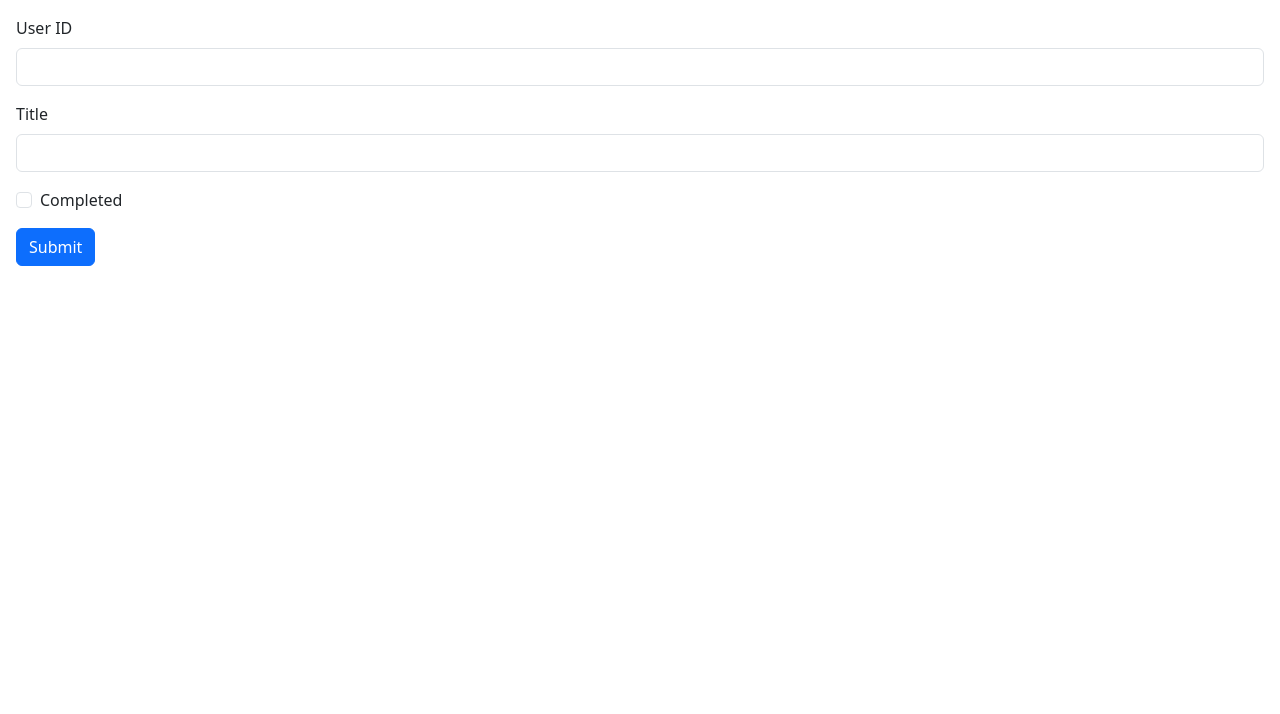
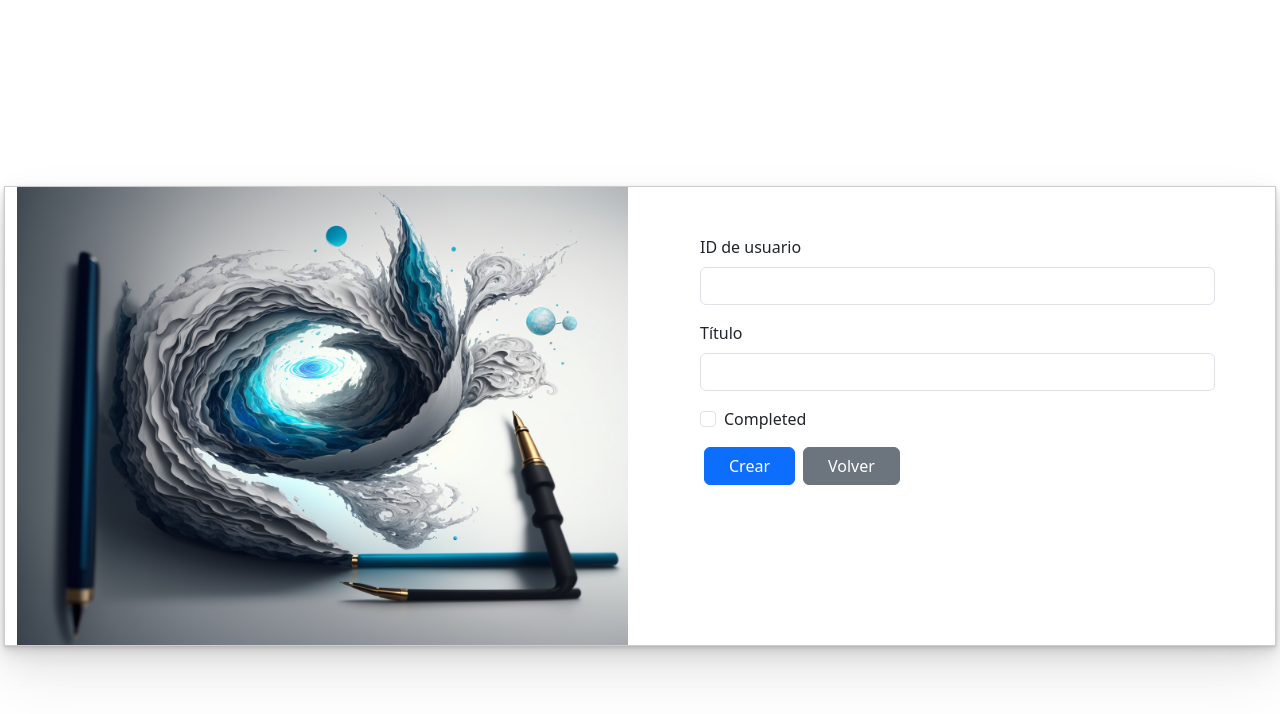
Before and after one commit to Jsebas1198/ITTI_Form, a React (Vite) app: page /form in a window 1280 px wide. Shown: the top 714 px of the page. Built offline with nearby package versions, Linux system fonts and the light colour scheme; no server answers.

Commit message:
Updated form style

```diff
--- a/src/components/CardsList/index.tsx
+++ b/src/components/CardsList/index.tsx
@@ -17,6 +17,7 @@ const CardList = ({ filter }: IProps) => {
     };
   }, []);
 
+  //Obtiene los datos de los usuarios
   const fetchCards = async () => {
     if (hasLoaded) return; // Si los datos ya se han cargado, no hagas nada
     try {
@@ -29,6 +30,7 @@ const CardList = ({ filter }: IProps) => {
     }
   };
 
+  //Controlar el desplazamiento de la página y cargar más tarjetas al llegar al final.
   const handleScroll = () => {
     if (
       window.innerHeight + document.documentElement.scrollTop ===
@@ -47,6 +49,7 @@ const CardList = ({ filter }: IProps) => {
       return !card.completed;
     }
   });
+
   return (
     <div>
       <div className="row">
--- /dev/null
+++ b/src/components/FormWrapper/index.tsx
@@ -0,0 +1,85 @@
+import React from 'react';
+import { useForm } from 'react-hook-form';
+import { toast } from 'react-toastify';
+import { useNavigate } from 'react-router-dom';
+import { ICreateUser } from '../../interfaces/User/ICreateuser';
+import UserService from '../../services/UserService';
+import { images } from '../../constants/images';
+import CustomForm from '../common/CustomForm';
+
+interface FormData {
+  userId: number;
+  title: string;
+  completed: boolean;
+}
+
+const FormWrapper: React.FC = () => {
+  const navigate = useNavigate();
+  const {
+    register,
+    handleSubmit,
+    formState: { errors },
+  } = useForm<FormData>();
+
+  /**
+   * @description Función para crear un usuario
+   */
+  const createUser = async (data: ICreateUser) => {
+    const { userId, title, completed } = data;
+
+    UserService.create({
+      userId,
+      title,
+      completed,
+    })
+      .then(() => {
+        toast.success('Se creó el usuario exitosamente');
+        navigate('/');
+      })
+      .catch((err) => {
+        toast.error('Error al crear un usuario');
+        console.error('Error al crear un usuario:', err);
+      });
+  };
+  const validateTitle = (value: string) => {
+    if (/\d/.test(value)) {
+      return 'El título no debe contener caracteres numéricos';
+    }
+    return true;
+  };
+
+  return (
+    <div
+      className="d-flex justify-content-center align-items-center "
+      style={{ height: '100vh' }}
+    >
+      <div
+        className="row"
+        style={{
+          border: '1px solid #ccc',
+          boxShadow:
+            'rgba(0, 0, 0, 0.07) 0px 1px 2px, rgba(0, 0, 0, 0.07) 0px 2px 4px, rgba(0, 0, 0, 0.07) 0px 4px 8px, rgba(0, 0, 0, 0.07) 0px 8px 16px, rgba(0, 0, 0, 0.07) 0px 16px 32px, rgba(0, 0, 0, 0.07) 0px 32px 64px',
+        }}
+      >
+        <div className="col-md-6 d-none d-md-block">
+          <img
+            src={images.Creation}
+            alt="Imagen"
+            style={{ width: '100%', height: '100%' }}
+          />
+        </div>
+        <div className="col-md-6">
+          <CustomForm
+            createUser={createUser}
+            handleSubmit={handleSubmit}
+            register={register}
+            errors={errors}
+            validateTitle={validateTitle}
+          />
+        </div>
+      </div>
+    </div>
+  );
+};
+
+export default FormWrapper;
--- /dev/null
+++ b/src/components/common/CustomForm/index.tsx
@@ -0,0 +1,81 @@
+import { useNavigate } from 'react-router-dom';
+import { useWindow } from '../../../hooks/useWindow';
+import { IProps } from './IProps';
+
+const CustomForm = ({
+  createUser,
+  handleSubmit,
+  register,
+  errors,
+  validateTitle,
+}: IProps) => {
+  const navigate = useNavigate();
+  const { isMobile } = useWindow();
+
+  return (
+    <form onSubmit={handleSubmit(createUser)} className="p-5">
+      <div className="mb-3">
+        <label htmlFor="userId" className="form-label">
+          ID de usuario
+        </label>
+        <input
+          type="number"
+          className={`form-control ${errors.userId ? 'is-invalid' : ''}`}
+          {...register('userId', { required: true })}
+        />
+        {errors.userId && (
+          <div className="invalid-feedback">ID de usuario es requerido</div>
+        )}
+      </div>
+
+      <div className="mb-3">
+        <label htmlFor="title" className="form-label">
+          Título
+        </label>
+        <input
+          type="text"
+          className={`form-control ${errors.title ? 'is-invalid' : ''}`}
+          {...register('title', {
+            required: true,
+            validate: validateTitle,
+          })}
+        />
+        {errors.title && (
+          <div className="invalid-feedback">
+            {errors.title.message || 'Titulo es requerido'}
+          </div>
+        )}
+      </div>
+      <div className="form-check mb-3">
+        <input
+          type="checkbox"
+          className={`form-check-input ${errors.completed ? 'is-invalid' : ''}`}
+          {...register('completed')}
+        />
+        <label className="form-check-label" htmlFor="completed">
+          Completed
+        </label>
+        {errors.completed && (
+          <div className="invalid-feedback">Valores invalidos</div>
+        )}
+      </div>
+
+      <div className="d-flex flex-column flex-md-row justify-content-md-between">
+        <div className="-mx-1">
+          <button type="submit" className="btn btn-primary px-4 mx-1">
+            Crear
+          </button>
+          <button
+            type="button"
+            className={`btn btn-secondary px-4 mx-1 ${isMobile ? 'mt-2' : ''}`}
+            onClick={() => navigate('/')}
+          >
+            Volver
+          </button>
+        </div>
+      </div>
+    </form>
+  );
+};
+
+export default CustomForm;
--- a/src/components/common/Form/index.tsx
+++ /dev/null
@@ -1,81 +0,0 @@
-import React from 'react';
-import { useForm } from 'react-hook-form';
-import { toast } from 'react-toastify';
-import { useNavigate  } from 'react-router-dom';
-import { ICreateUser } from '../../../interfaces/User/ICreateuser';
-import UserService from '../../../services/UserService';
-interface FormData {
-  userId: number;
-  title: string;
-  completed: boolean;
-}
-
-const Form: React.FC = () => {
-  const navigate = useNavigate();
-  const { register, handleSubmit, formState: { errors } } = useForm<FormData>();
-
-  /**
-   * @description Función para crear un usuario
-   */
-  const createUser = async (data: ICreateUser) => {
-    const {userId, title, completed } = data;
-
-    UserService.create({
-      userId, title, completed
-    })
-      .then(() => {
-        toast.success('Se creó el usuario exitosamente');
-        navigate('/');
-      })
-      .catch((err) => {
-        toast.error('Error al crear un usuario');
-        console.error('Error al crear un usuario:', err);
-      });
-  };
-  const validateTitle = (value: string) => {
-    if (/\d/.test(value)) {
-      return 'El título no debe contener caracteres numéricos';
-    }
-    return true;
-  };
-
-  return (
-    <form onSubmit={handleSubmit(createUser)}>
-      <div className="mb-3">
-        <label htmlFor="userId" className="form-label">User ID</label>
-        <input type="number" className={`form-control ${errors.userId ? 'is-invalid' : ''}`} {...register('userId', { required: true })} />
-        {errors.userId && <div className="invalid-feedback">User ID is required</div>}
-      </div>
-
-      <div className="mb-3">
-        <label htmlFor="title" className="form-label">
-          Title
-        </label>
-        <input
-          type="text"
-          className={`form-control ${
-            errors.title ? 'is-invalid' : ''
-          }`}
-          {...register('title', {
-            required: true,
-            validate: validateTitle,
-          })}
-        />
-        {errors.title && (
-          <div className="invalid-feedback">
-            {errors.title.message || 'Title is required'}
-          </div>
-        )}
-      </div>
-      <div className="form-check mb-3">
-        <input type="checkbox" className={`form-check-input ${errors.completed ? 'is-invalid' : ''}`} {...register('completed')} />
-        <label className="form-check-label" htmlFor="completed">Completed</label>
-        {errors.completed && <div className="invalid-feedback">Invalid completed value</div>}
-      </div>
-
-      <button type="submit" className="btn btn-primary">Submit</button>
-    </form>
-  );
-};
-
-export default Form;
--- /dev/null
+++ b/src/constants/images.ts
@@ -0,0 +1,7 @@
+import Creation from '../assets/images/creative_creation.jpg';
+import Edition from '../assets/images/creative_edition.jpg';
+
+export const images = {
+    Creation,
+    Edition
+}
--- /dev/null
+++ b/src/hooks/useWindow.ts
@@ -0,0 +1,19 @@
+import { useEffect, useState } from 'react';
+
+export const useWindow = () => {
+  const [windowsWidth, setWindowsWidth] = useState<number>(window.innerWidth);
+  const [isMobile, setIsMobile] = useState<boolean>(window.innerWidth < 769);
+  const [windowsHeight, setWindowsHeight] = useState<number>(
+    window.innerHeight
+  );
+
+  useEffect(() => {
+    window.addEventListener('resize', () => {
+      setWindowsWidth(window.innerWidth);
+      setIsMobile(window.innerWidth < 769);
+      setWindowsHeight(window.innerHeight);
+    });
+  }, []);
+
+  return { windowsWidth, isMobile, windowsHeight };
+};
--- a/src/routes/index.tsx
+++ b/src/routes/index.tsx
@@ -5,7 +5,7 @@ import {
   Routes as ReactRoutes,
 } from 'react-router-dom';
 
-const FormPage = React.lazy(() => import('../components/common/Form'));
+const FormWrapper = React.lazy(() => import('../components/FormWrapper'));
 const MainPage = React.lazy(() => import('../components/MainPage'));
 
 export default function Routes(): JSX.Element {
@@ -14,7 +14,7 @@ export default function Routes(): JSX.Element {
         <BrowserRouter>
           <ReactRoutes>
             <Route path="/" element={<MainPage />} />
-              <Route path="form" element={<FormPage />} />
+              <Route path="form" element={<FormWrapper />} />
           </ReactRoutes>
         </BrowserRouter>
       </React.Suspense>
```
Also changed, not shown: src/components/common/CustomForm/IProps.d.ts (added, +8 -0 lines), src/services/UserService.ts (+17 -18 lines), src/assets/images/creative_creation.jpg (added), src/assets/images/creative_edition.jpg (added).
